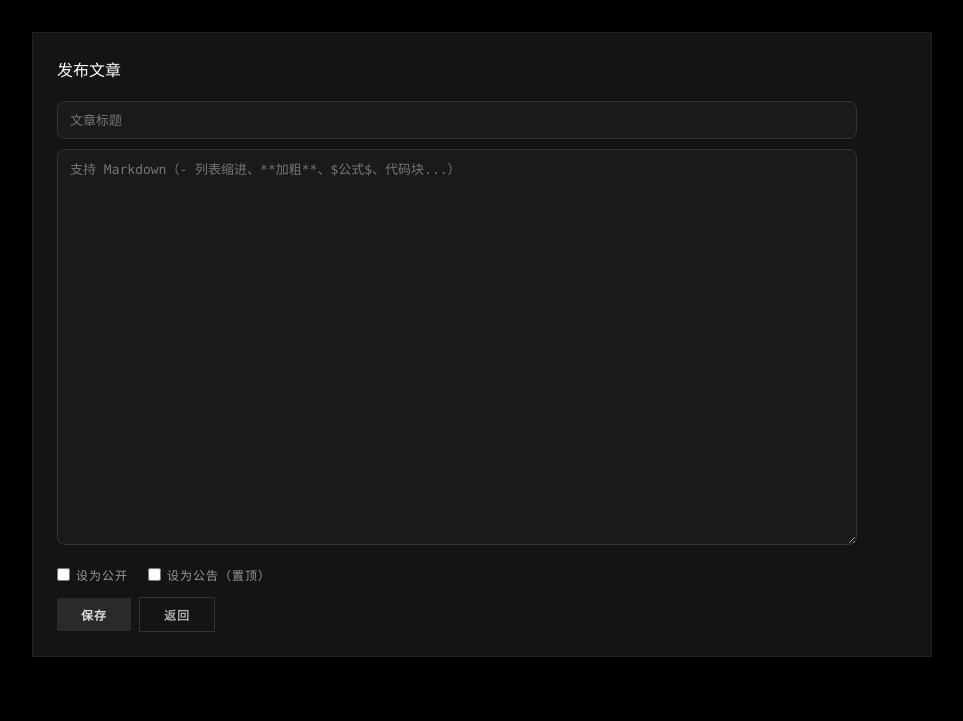
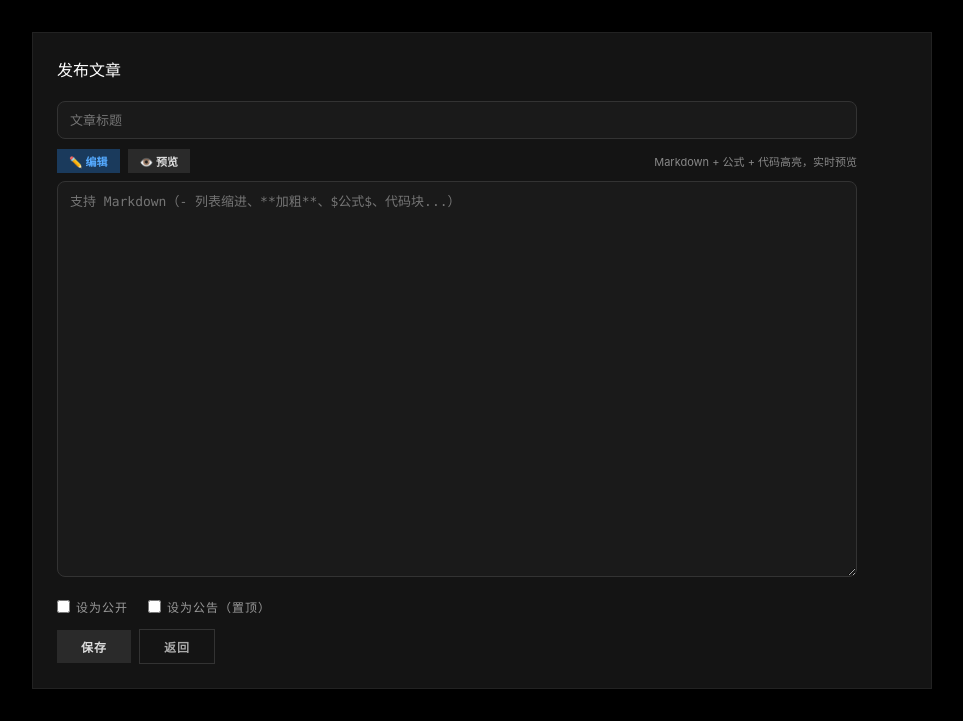
Before and after one commit to zoupiwa666/ZXTOJ, a PHP site: page /article_edit.php in a window 1280 px wide. Shown: the part 88-809 px from the top of the page, without its empty margins (158-1121 px from the left). Before the commit the page ends 745 px from the top, so only its background shows below. Run offline with PHP 8.4, Linux system fonts and the light colour scheme; a user stored in the database is signed in; data comes from the database, SQL or seed files in the repository; data that the repository does not hold is empty; a stand-in replaces the project's code that opens the database connection.

Commit message:
feat: 文章编辑页加Markdown实时预览；普通用户文章内容限制100KB（管理员1MB）；作者默认可改自己文章

```diff
--- a/oj/site/article_edit.php
+++ b/oj/site/article_edit.php
@@ -17,6 +17,10 @@ if ($id > 0) {
     if (!$isAdmin && $perm['can_publish'] != 1) die('你没有被授权发布文章');
 }
 ?>
+<link rel="stylesheet" href="https://cdn.jsdelivr.net/npm/katex@0.16.21/dist/katex.min.css">
+<script src="https://cdn.jsdelivr.net/npm/katex@0.16.21/dist/katex.min.js"></script>
+<script src="https://cdn.jsdelivr.net/npm/katex@0.16.21/dist/contrib/auto-render.min.js"></script>
+<script src="assets/marked.min.js"></script>
 <style>
 .ae-box{max-width:800px}
 .ae-box input,.ae-box textarea{width:100%;background:#1a1a1a;border:1px solid #333;border-radius:8px;color:#ddd;font-size:13px;outline:none;padding:10px 12px;transition:border-color .2s,box-shadow .2s;font-family:inherit}
@@ -28,7 +32,13 @@ if ($id > 0) {
 <h1 class="page-title"><?= $id>0 ? '编辑文章 #'.$id : '发布文章' ?></h1>
 <div class="ae-box">
   <input id="aTitle" placeholder="文章标题" value="<?=htmlspecialchars($art['title'] ?? '')?>" style="margin-bottom:10px">
-  <textarea id="aContent" rows="18" placeholder="支持 Markdown（- 列表缩进、**加粗**、$公式$、代码块...）"><?=htmlspecialchars($art['content'] ?? '')?></textarea>
+  <div style="display:flex;gap:8px;margin-bottom:8px;align-items:center">
+    <button class="btn btn-sm" id="tabEdit" onclick="switchTab('edit')" style="background:#1a3a5c;color:#5af">✏️ 编辑</button>
+    <button class="btn btn-sm" id="tabPrev" onclick="switchTab('prev')">👁️ 预览</button>
+    <span style="font-size:11px;color:#888;margin-left:auto">Markdown + 公式 + 代码高亮，实时预览</span>
+  </div>
+  <textarea id="aContent" rows="18" placeholder="支持 Markdown（- 列表缩进、**加粗**、$公式$、代码块...）" oninput="schedulePreview()"><?=htmlspecialchars($art['content'] ?? '')?></textarea>
+  <div id="aPreview" class="md" style="display:none;background:#141414;border:1px solid #222;border-radius:8px;padding:16px;min-height:300px;line-height:1.8"></div>
   <div style="margin:10px 0">
     <?php if ($id>0 || $isAdmin): ?>
     <label class="chk"><input type="checkbox" id="aPublic" <?=($art['is_public']??0)?'checked':''?>> 设为公开</label>
@@ -44,6 +54,28 @@ if ($id > 0) {
   </div>
 </div>
 <script>
+let prevTimer=null;
+function switchTab(tab){
+  const isPrev = tab==='prev';
+  document.getElementById('aContent').style.display = isPrev?'none':'block';
+  document.getElementById('aPreview').style.display = isPrev?'block':'none';
+  document.getElementById('tabEdit').style.background = isPrev?'':'#1a3a5c';
+  document.getElementById('tabEdit').style.color = isPrev?'':'#5af';
+  document.getElementById('tabPrev').style.background = isPrev?'#1a3a5c':'';
+  document.getElementById('tabPrev').style.color = isPrev?'#5af':'';
+  if(isPrev) renderPreview();
+}
+function schedulePreview(){ clearTimeout(prevTimer); prevTimer=setTimeout(renderPreview, 500); }
+function renderPreview(){
+  const el=document.getElementById('aPreview');
+  const md=document.getElementById('aContent').value;
+  el.textContent=md;
+  el.innerHTML=marked.parse(el.textContent);
+  if (typeof renderMathInElement === 'function') {
+    renderMathInElement(el, {delimiters:[{left:'$$',right:'$$',display:true},{left:'$',right:'$',display:false}],throwOnError:false});
+  }
+  if (window.highlightCodeBlocks) highlightCodeBlocks(el);
+}
 async function saveArticle(){
   const btn=event.target; btn.disabled=true;
   const msg=document.getElementById('saveMsg');
```
Also changed, not shown: oj/site/api/article_save.php (+9 -1 lines).
